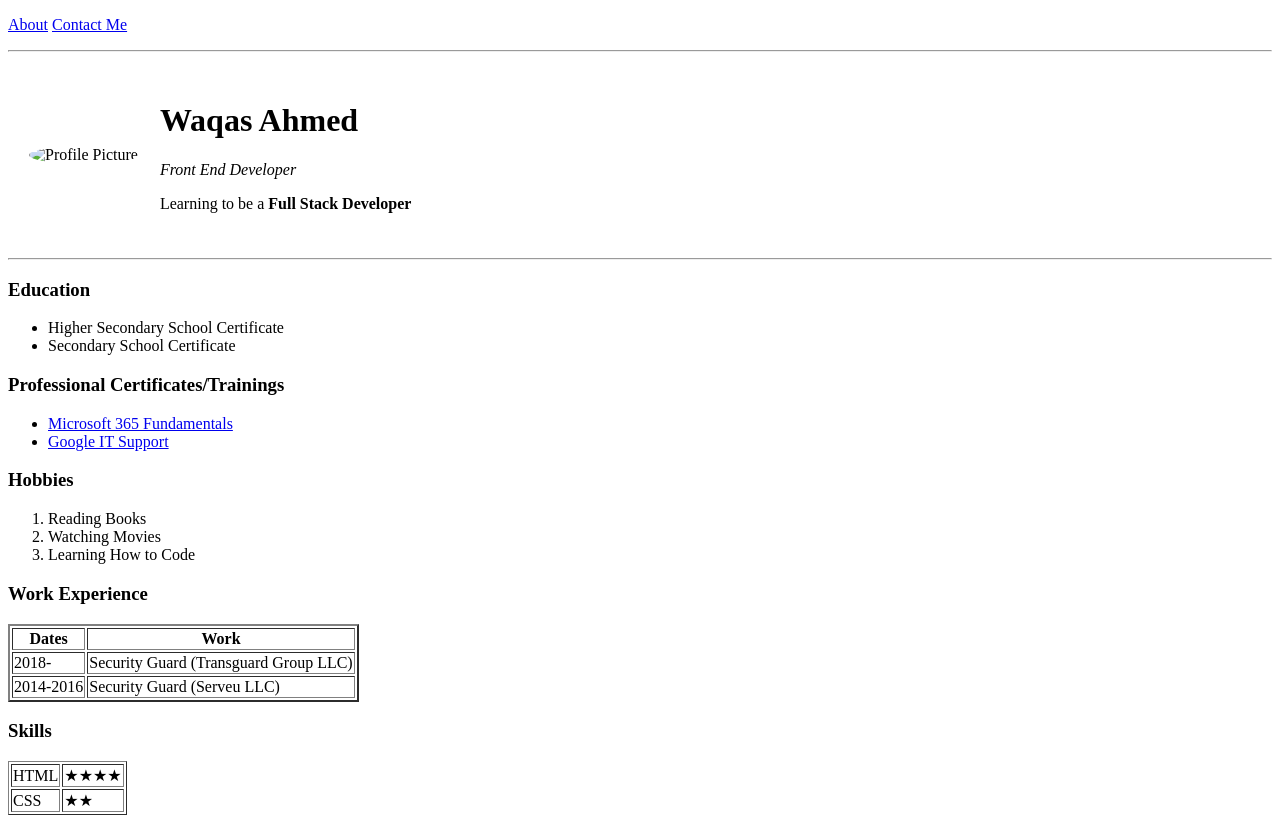
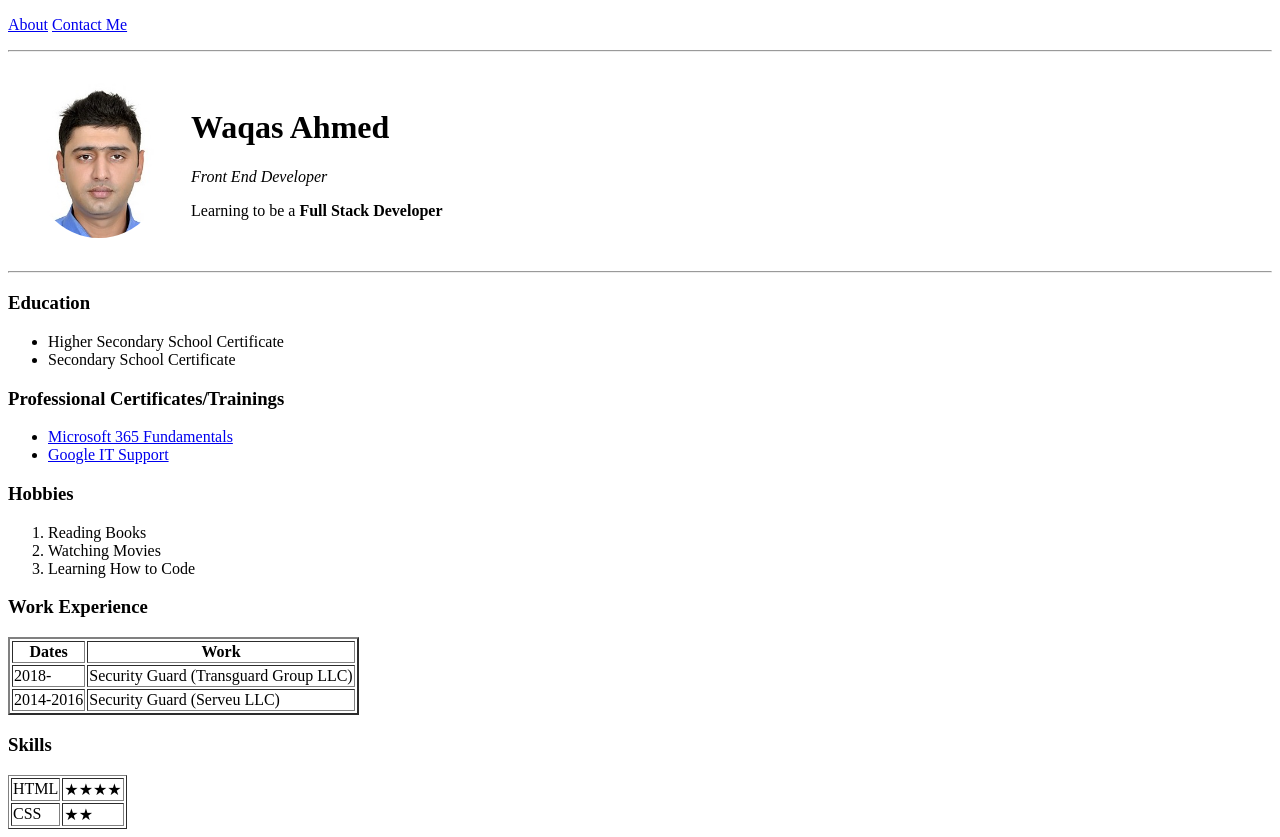
Before and after one commit to waqas-ahmed089/cv, a plain HTML site: page index.html in a window 1280 px wide. Drawn offline with Linux system fonts and the light colour scheme; the site is published under a folder, as on GitHub Pages, so addresses that start at the root find nothing.

Commit message:
Update index.html

```diff
--- a/index.html
+++ b/index.html
@@ -16,7 +16,7 @@
     </div>
     <hr>
 <table cellspacing="20">
-    <td><img src="/images/My-Pic-2.jpg" alt="Profile Picture"></td>
+    <td><img src="images/My-Pic-2.jpg" alt="Profile Picture"></td>
     <td><h1>Waqas Ahmed</h1>
         <p><em>Front End Developer</em> </p>
         <p>Learning to be a <strong>Full Stack Developer</strong> </p></td>
```
